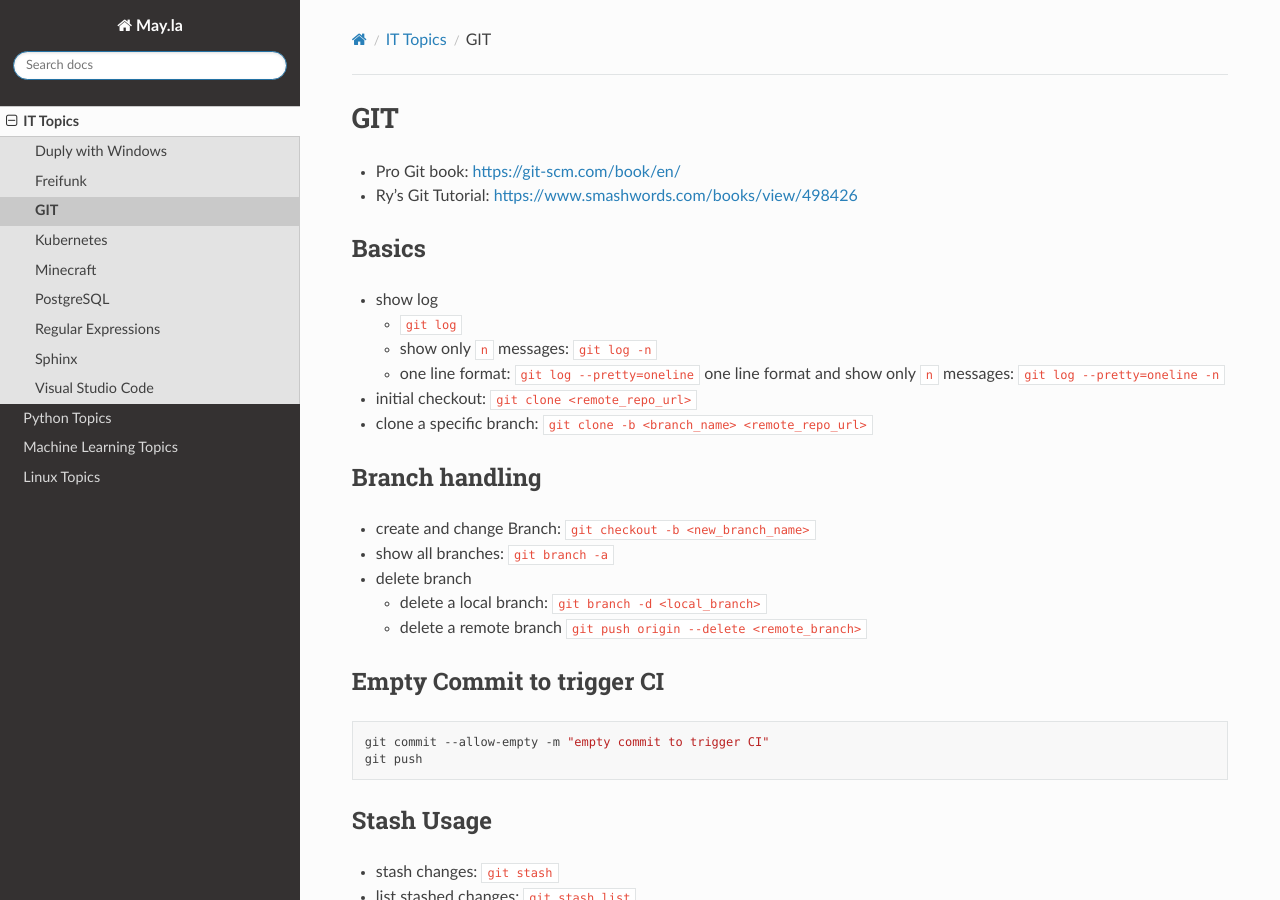
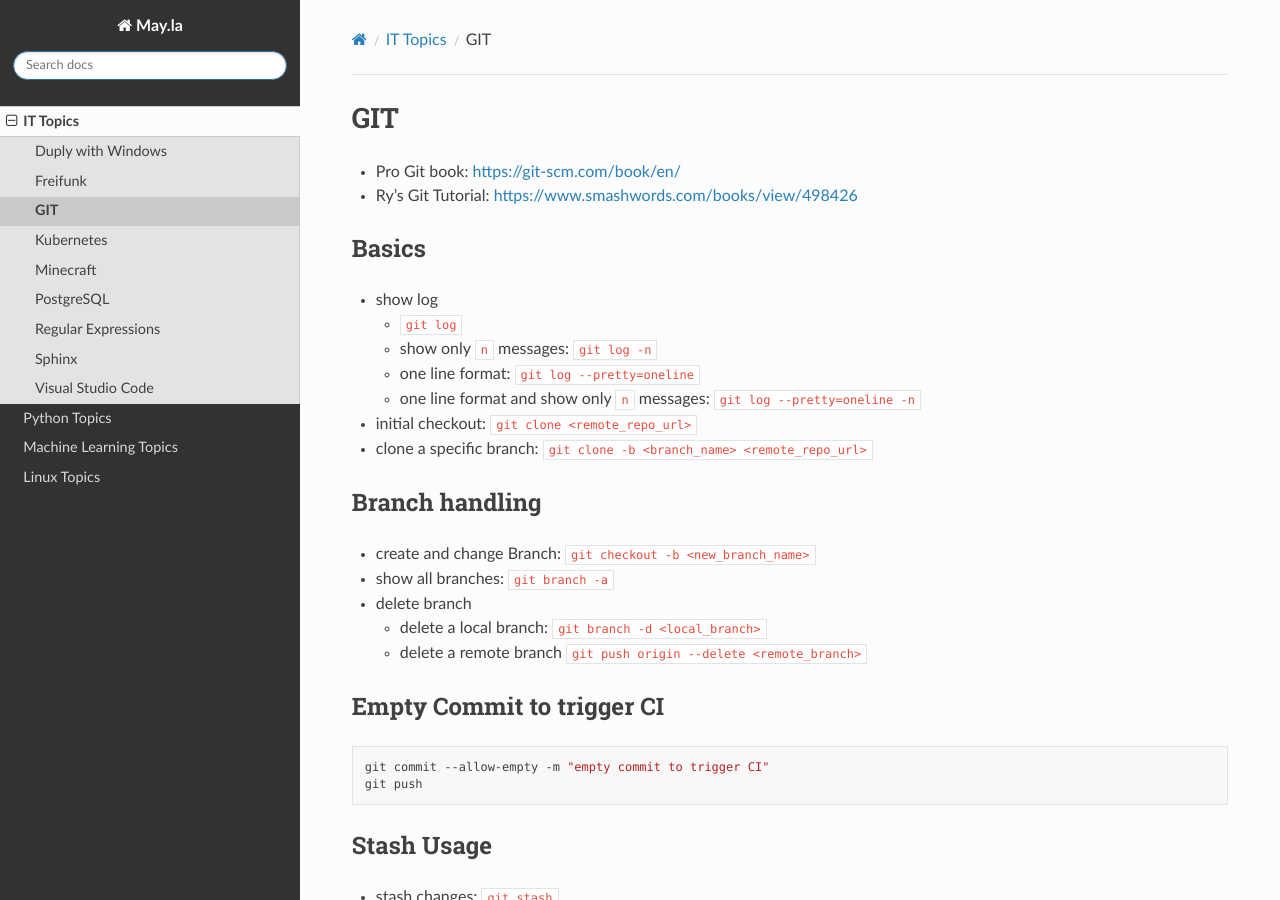
Before and after one commit to PhilipMay/May.la, a Sphinx documentation site: the page built from source/it/git.md, in a window 1280 px wide and 900 px high. Built offline with Sphinx 7.4.7 and the Read the Docs theme 2.0.0, drawn with Linux system fonts in a browser that asks for light colours.

Commit message:
Update git.md

```diff
--- a/source/it/git.md
+++ b/source/it/git.md
@@ -7,7 +7,7 @@
   - `git log`
   - show only `n` messages: `git log -n`
   - one line format: `git log --pretty=oneline`
-   one line format and show only `n` messages: `git log --pretty=oneline -n`
+  - one line format and show only `n` messages: `git log --pretty=oneline -n`
 - initial checkout: `git clone <remote_repo_url>`
 - clone a specific branch: `git clone -b <branch_name> <remote_repo_url>`
 
```
